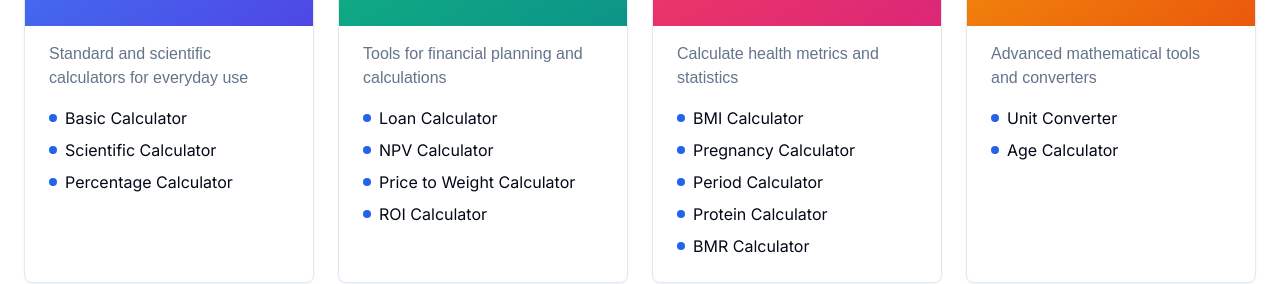
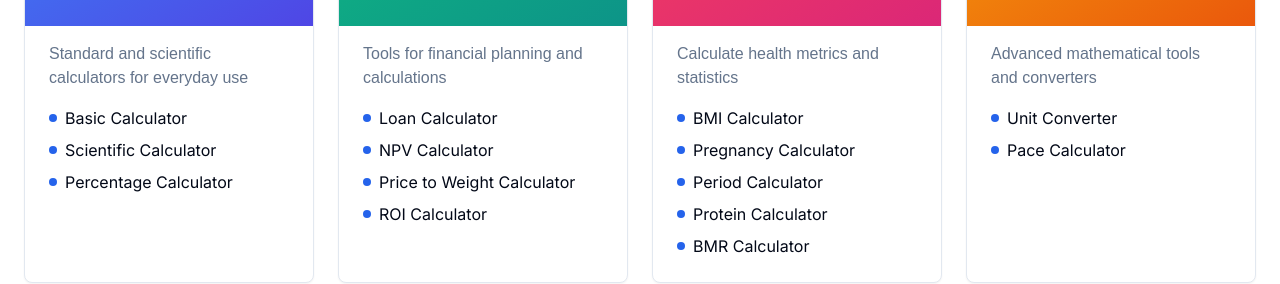
Before and after one commit to codewithdhruba01/MultiCalc, a React (Vite) app: page / in a window 1280 px wide. Shown: the part 1480-1764 px from the top of the page. Built offline with nearby package versions, Linux system fonts and the light colour scheme; no server answers; a web font is replaced by a local one.

Commit message:
remove Age Calculator from featured calculators

```diff
--- a/src/pages/Home.tsx
+++ b/src/pages/Home.tsx
@@ -59,7 +59,7 @@ export default function Home() {
       description: 'Advanced mathematical tools and converters',
       icon: <Percent className="h-12 w-12 text-white" />,
       link: '/math-calculators',
-      calculators: ['Unit Converter', 'Age Calculator'],
+      calculators: ['Unit Converter', 'Pace Calculator'],
       gradient: 'from-amber-500 to-orange-600',
       hoverEffect: 'hover:shadow-amber-200 dark:hover:shadow-amber-900'
     }
```
